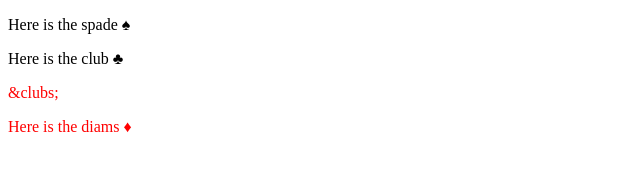
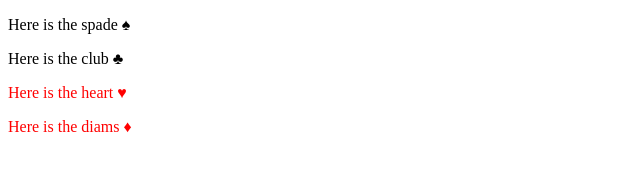
Before and after one commit to nathjacobi/smallThings, a plain HTML site: page trash/index.html in a window 1280 px wide. Shown: the full height of the page, 0-640 px from the left. Drawn offline with nearby package versions, Linux system fonts and the light colour scheme.

Commit message:
Testing the commiting here.

```diff
--- a/trash/index.html
+++ b/trash/index.html
@@ -10,7 +10,7 @@
 	<script type="text/javascript">$(document).ready(function());</script>
 	<p>Here is the spade &spades;</p>
 	<p>Here is the club &clubs;</p>
-	<p style="color:red" id="heart"></p>
+	<p style="color:red" id="heart">Here is the heart &hearts;</p>
 	<p style="color:red">Here is the diams &diams;</p>
 	 <div></div>
 </body>
--- a/trash/script.js
+++ b/trash/script.js
@@ -1,5 +1,5 @@
 
 $(document).ready(function() {
 
-	$("#heart").text('&clubs;');
+	//$("#heart").text('&clubs;');
 });
```
